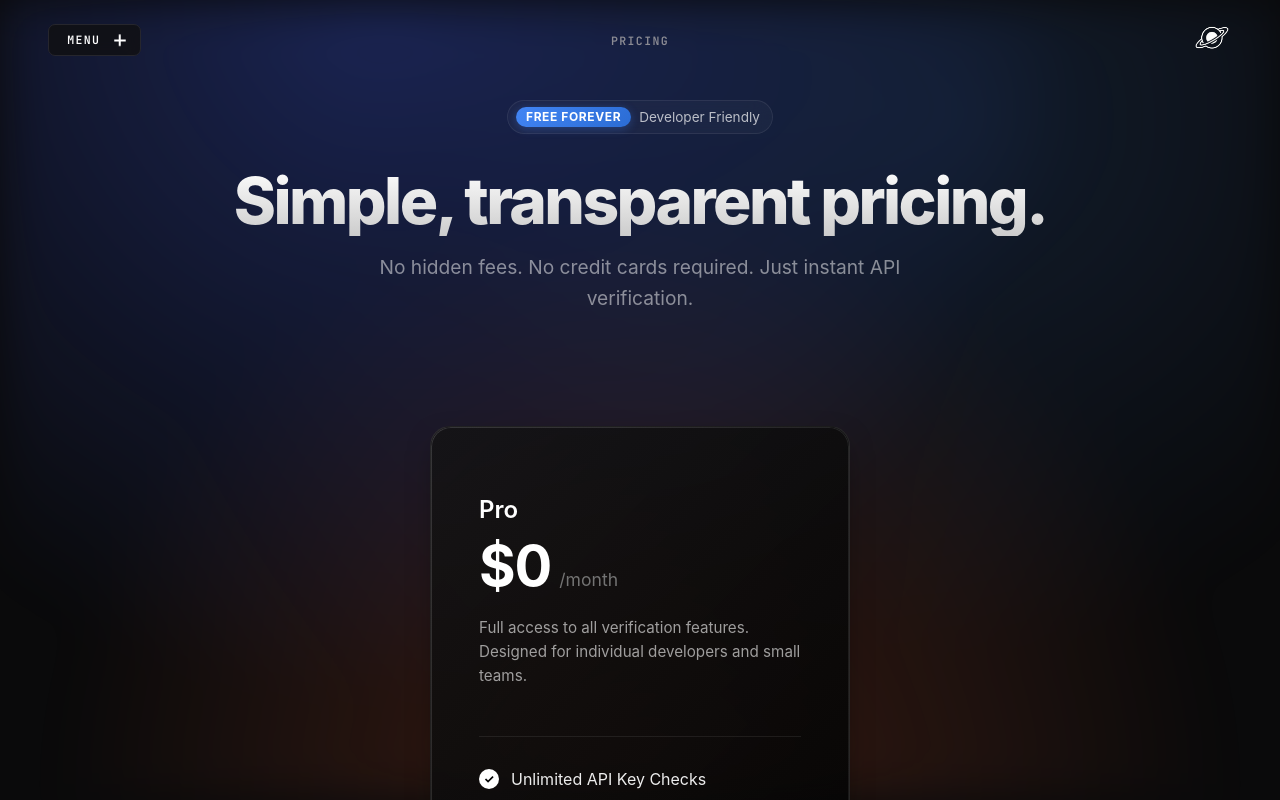
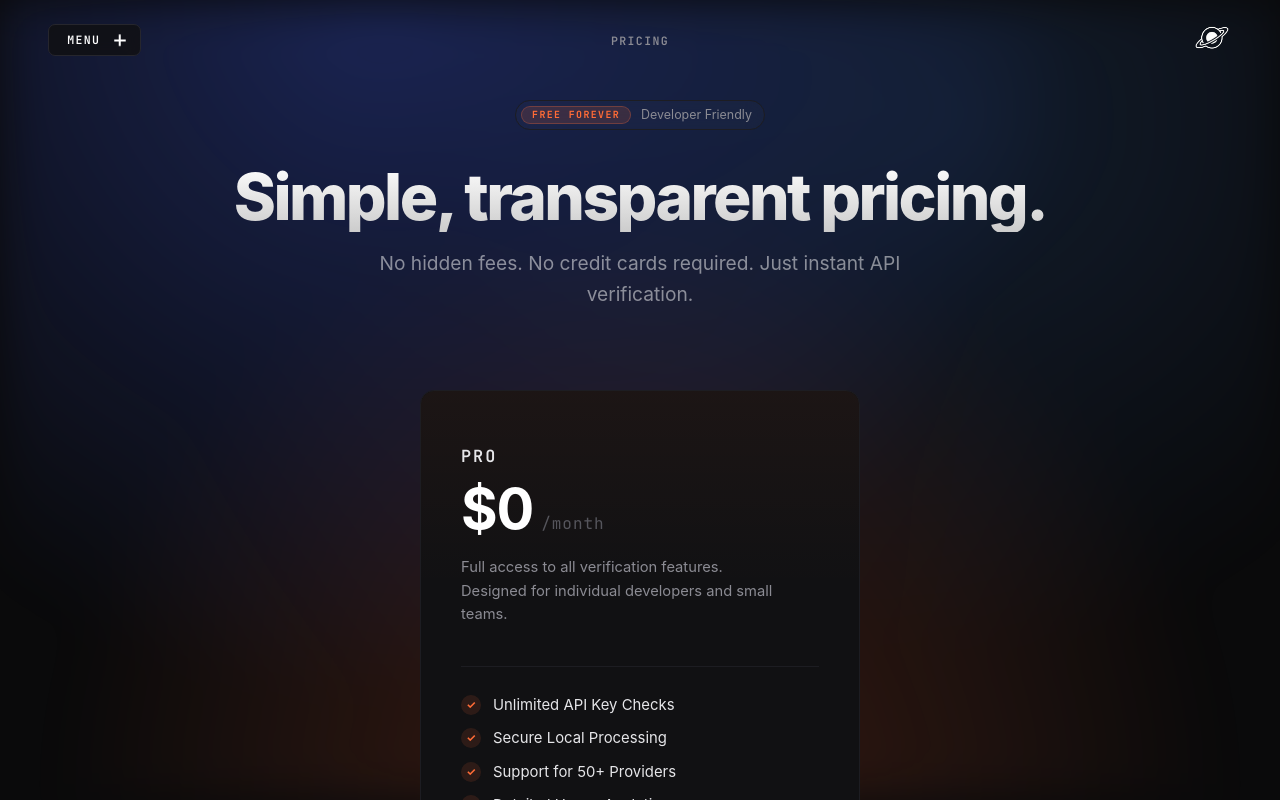
Before and after one commit to Adi-gitX/Oracle, a Next.js app: page /pricing in a window 1280 px wide. Built offline with nearby package versions, Linux system fonts and the light colour scheme.

Commit message:
auto-commit for 1c402e21-4e99-4fd7-a8de-5d6905865540

```diff
--- a/pages/docs.tsx
+++ b/pages/docs.tsx
@@ -168,7 +168,7 @@ export default function Docs() {
                             <h3 style={{ color: '#fff', fontSize: '1.1rem', marginTop: '1.5rem' }}>AI & LLM Services</h3>
                             <div className={docStyles.providerList}>
                                 {['OpenAI', 'Anthropic', 'Google Gemini', 'Cohere', 'Mistral', 'Groq', 'HuggingFace'].map(p => (
-                                    <div key={p} className={docStyles.providerItem}><span style={{ color: '#3b82f6' }}>●</span> {p}</div>
+                                    <div key={p} className={docStyles.providerItem}><span style={{ color: '#FF6C37' }}>●</span> {p}</div>
                                 ))}
                             </div>
 
--- a/styles/Dashboard.module.css
+++ b/styles/Dashboard.module.css
@@ -121,43 +121,41 @@
 
 /* Pill / Badge */
 .pillBadge {
-    background: rgba(255, 255, 255, 0.03);
-    border: 1px solid rgba(255, 255, 255, 0.08);
-    padding: 6px 6px 6px 14px;
-    /* Adjusted padding */
+    background: rgba(255, 255, 255, 0.02);
+    border: 1px solid #1d1d22;
+    padding: 5px 12px 5px 5px;
     border-radius: 99px;
-    font-size: 0.85rem;
-    color: rgba(255, 255, 255, 0.7);
+    font-size: 0.78rem;
+    color: #8b8b93;
     margin-bottom: 1rem;
     backdrop-filter: blur(10px);
     display: inline-flex;
-    /* Fix: Inline flex to fit content */
     align-items: center;
-    gap: 12px;
+    gap: 10px;
     transition: border-color 0.25s ease, background-color 0.25s ease;
 }
 
 .pillBadgeInternalFix {
-    padding: 6px 12px 6px 8px;
-    gap: 8px;
+    padding: 5px 12px 5px 5px;
+    gap: 10px;
 }
 
 .pillBadgeInternalFix span {
     line-height: 1;
-    padding: 4px 11px;
+    padding: 3px 10px;
 }
 
 .pillBadge span {
-    background: linear-gradient(135deg, #4285f4, #2b6cd4);
-    color: #fff;
-    padding: 4px 10px;
+    background: rgba(255, 108, 55, 0.14);
+    color: #FF6C37;
+    padding: 3px 10px;
     border-radius: 99px;
-    /* Fuller pill shape */
-    font-size: 0.75rem;
+    font-size: 0.62rem;
     font-weight: 700;
-    letter-spacing: 0.05em;
+    letter-spacing: 0.14em;
     text-transform: uppercase;
-    box-shadow: 0 2px 10px rgba(66, 133, 244, 0.3);
+    font-family: 'JetBrains Mono', 'SF Mono', monospace;
+    border: 1px solid rgba(255, 108, 55, 0.28);
 }
 
 .postmanBadge {
@@ -165,7 +163,8 @@
 }
 
 .postmanBadge span {
-    background: linear-gradient(135deg, #FF6C37, #FF4F1F);
+    background: rgba(255, 108, 55, 0.14);
+    color: #FF6C37;
 }
 
 /* Typography */
@@ -1082,20 +1081,19 @@
     }
 }
 
-/* Premium Professional Cards - Vercel Style */
+/* Premium Professional Cards - Modernized */
 .pricingCard {
-    background: linear-gradient(135deg, rgba(20, 20, 20, 0.8), rgba(0, 0, 0, 0.95));
-    border: 1px solid rgba(255, 255, 255, 0.1);
-    border-radius: 20px;
-    padding: 3rem;
-    max-width: 420px;
+    background: #111113;
+    border: 1px solid #1d1d22;
+    border-radius: 14px;
+    padding: 2.5rem;
+    max-width: 440px;
     width: 100%;
-    box-shadow: 0 10px 30px -10px rgba(0, 0, 0, 0.5);
     display: flex;
     flex-direction: column;
-    gap: 2rem;
+    gap: 1.75rem;
     margin-top: 3rem;
-    transition: all 0.3s cubic-bezier(0.25, 0.8, 0.25, 1);
+    transition: border-color 0.25s ease, transform 0.25s cubic-bezier(0.16, 1, 0.3, 1);
     position: relative;
     overflow: hidden;
 }
@@ -1104,32 +1102,31 @@
     content: '';
     position: absolute;
     inset: 0;
-    border-radius: 20px;
-    padding: 1px;
-    background: linear-gradient(to bottom right, rgba(255, 255, 255, 0.15), rgba(255, 255, 255, 0.05));
-    -webkit-mask: linear-gradient(#fff 0 0) content-box, linear-gradient(#fff 0 0);
-    mask: linear-gradient(#fff 0 0) content-box, linear-gradient(#fff 0 0);
-    -webkit-mask-composite: xor;
-    mask-composite: exclude;
+    border-radius: 14px;
     pointer-events: none;
+    background: linear-gradient(180deg, rgba(255, 108, 55, 0.08) 0%, transparent 30%);
+    opacity: 0.6;
 }
 
 .pricingCard:hover {
-    transform: translateY(-8px);
-    box-shadow: 0 20px 40px -10px rgba(0, 0, 0, 0.6), 0 0 15px rgba(255, 255, 255, 0.05);
-    border-color: rgba(255, 255, 255, 0.2);
+    transform: translateY(-4px);
+    border-color: #FF6C37;
 }
 
 .cardInternalHeader {
-    border-bottom: 1px solid rgba(255, 255, 255, 0.08);
-    padding-bottom: 2rem;
+    border-bottom: 1px solid #1d1d22;
+    padding-bottom: 1.5rem;
+    position: relative;
 }
 
 .planName {
-    font-size: 1.5rem;
+    font-size: 1.05rem;
     font-weight: 600;
-    color: #fff;
+    color: #e6e6e9;
     margin-bottom: 0.5rem;
+    font-family: 'JetBrains Mono', 'SF Mono', monospace;
+    text-transform: uppercase;
+    letter-spacing: 0.12em;
 }
 
 .priceContainer {
@@ -1138,17 +1135,20 @@
 }
 
 .planDescription {
-    color: rgba(255, 255, 255, 0.6);
-    margin-top: 1rem;
-    font-size: 0.95rem;
+    color: #8b8b93;
+    margin-top: 0.85rem;
+    font-size: 0.92rem;
     line-height: 1.6;
 }
 
 .noCardText {
     text-align: center;
-    font-size: 0.85rem;
-    color: rgba(255, 255, 255, 0.4);
-    margin-top: -1rem;
+    font-size: 0.7rem;
+    color: #55555c;
+    margin-top: -0.5rem;
+    font-family: 'JetBrains Mono', 'SF Mono', monospace;
+    letter-spacing: 0.12em;
+    text-transform: uppercase;
 }
 
 .pricingContent {
@@ -1158,14 +1158,14 @@
     width: 100%;
     max-width: 1200px;
     margin: 0 auto;
-    padding: 100px 2rem;
+    padding: 100px 2rem 4rem;
     z-index: 10;
 }
 
 .pricingHeader {
     text-align: center;
     max-width: 1000px;
-    margin-bottom: 3rem;
+    margin-bottom: 1rem;
     padding: 0 1rem;
 }
 
@@ -1177,9 +1177,11 @@
 }
 
 .pricePeriod {
-    color: #737373;
-    font-size: 1.1rem;
+    color: #55555c;
+    font-size: 1rem;
     margin-left: 8px;
+    font-family: 'JetBrains Mono', 'SF Mono', monospace;
+    letter-spacing: 0.06em;
 }
 
 .featureList {
@@ -1188,47 +1190,51 @@
     margin: 0;
     display: flex;
     flex-direction: column;
-    gap: 1rem;
+    gap: 0.85rem;
 }
 
 .featureItem {
     display: flex;
     align-items: center;
     gap: 12px;
-    font-size: 1rem;
-    color: #ededed;
+    font-size: 0.93rem;
+    color: #e6e6e9;
 }
 
 .checkIcon {
-    color: #000;
-    background: #fff;
+    color: #FF6C37;
+    background: rgba(255, 108, 55, 0.12);
     display: flex;
     align-items: center;
     justify-content: center;
     width: 20px;
     height: 20px;
     border-radius: 50%;
-    font-size: 12px;
+    font-size: 11px;
     font-weight: bold;
+    flex-shrink: 0;
 }
 
 .ctaButton {
     width: 100%;
-    padding: 1rem;
-    background: #fff;
-    color: #000;
-    border: 1px solid #fff;
+    padding: 0.9rem 1rem;
+    background: #FF6C37;
+    color: #0a0a0b;
+    border: none;
     border-radius: 8px;
-    font-weight: 600;
+    font-weight: 700;
     cursor: pointer;
     margin-top: auto;
-    font-size: 1rem;
-    transition: all 0.2s ease;
+    font-size: 0.78rem;
+    font-family: 'JetBrains Mono', 'SF Mono', monospace;
+    letter-spacing: 0.12em;
+    text-transform: uppercase;
+    transition: background 0.2s ease, transform 0.2s ease;
 }
 
 .ctaButton:hover {
-    background: #e5e5e5;
-    transform: scale(1.02);
+    background: #ff5722;
+    transform: translateY(-1px);
 }
 
 /* Suggestions Page Styles */
@@ -1269,21 +1275,24 @@
 }
 
 .submitButton {
-    background: linear-gradient(135deg, #fff 0%, #e0e0e0 100%);
-    color: #000;
-    padding: 1rem;
-    border-radius: 12px;
+    background: #FF6C37;
+    color: #0a0a0b;
+    padding: 0.95rem 1rem;
+    border-radius: 8px;
     border: none;
-    font-weight: 600;
+    font-weight: 700;
     cursor: pointer;
-    font-size: 1rem;
-    transition: all 0.2s;
+    font-size: 0.78rem;
+    font-family: 'JetBrains Mono', 'SF Mono', monospace;
+    letter-spacing: 0.14em;
+    text-transform: uppercase;
+    transition: background 0.2s ease, transform 0.2s ease;
     margin-top: 0.5rem;
 }
 
 .submitButton:hover:not(:disabled) {
+    background: #ff5722;
     transform: translateY(-1px);
-    box-shadow: 0 4px 12px rgba(255, 255, 255, 0.15);
 }
 
 .submitButton:disabled {
--- a/styles/globals.css
+++ b/styles/globals.css
@@ -60,33 +60,46 @@ body {
   background: var(--geist-background);
   color: var(--geist-foreground);
   -webkit-font-smoothing: antialiased;
-  background-color: #000;
+  -moz-osx-font-smoothing: grayscale;
+  background-color: #0a0a0b;
   scroll-behavior: smooth;
+  text-rendering: optimizeLegibility;
 }
 
-/* Dark Scrollbar Styling */
+html { scroll-behavior: smooth; }
+
+@media (prefers-reduced-motion: reduce) {
+  html { scroll-behavior: auto; }
+}
+
+/* Refined Scrollbar — matches IDE aesthetic */
 ::-webkit-scrollbar {
   width: 8px;
   height: 8px;
 }
 
 ::-webkit-scrollbar-track {
-  background: rgba(255, 255, 255, 0.02);
+  background: transparent;
 }
 
 ::-webkit-scrollbar-thumb {
-  background: rgba(255, 255, 255, 0.15);
+  background: #1d1d22;
   border-radius: 4px;
 }
 
 ::-webkit-scrollbar-thumb:hover {
-  background: rgba(255, 255, 255, 0.25);
+  background: #FF6C37;
 }
 
 /* Firefox */
 * {
   scrollbar-width: thin;
-  scrollbar-color: rgba(255, 255, 255, 0.15) rgba(255, 255, 255, 0.02);
+  scrollbar-color: #1d1d22 transparent;
+}
+
+::selection {
+  background: rgba(255, 108, 55, 0.3);
+  color: #fff;
 }
 
 * {
```
